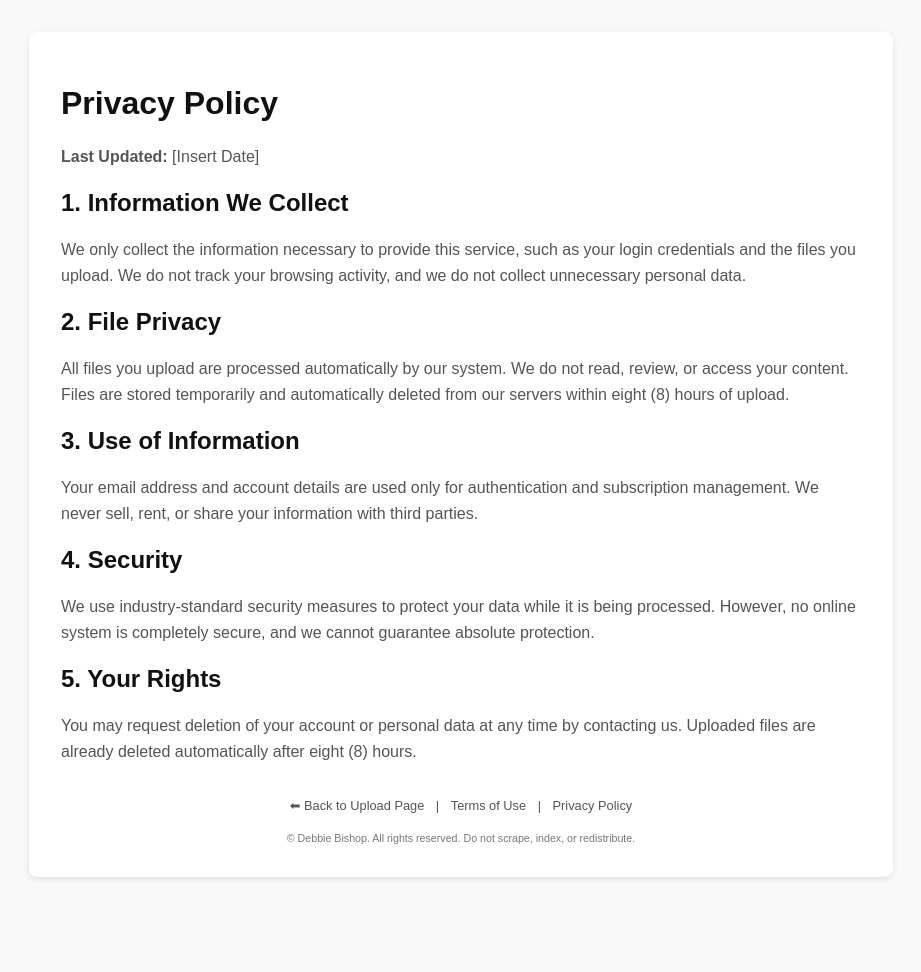
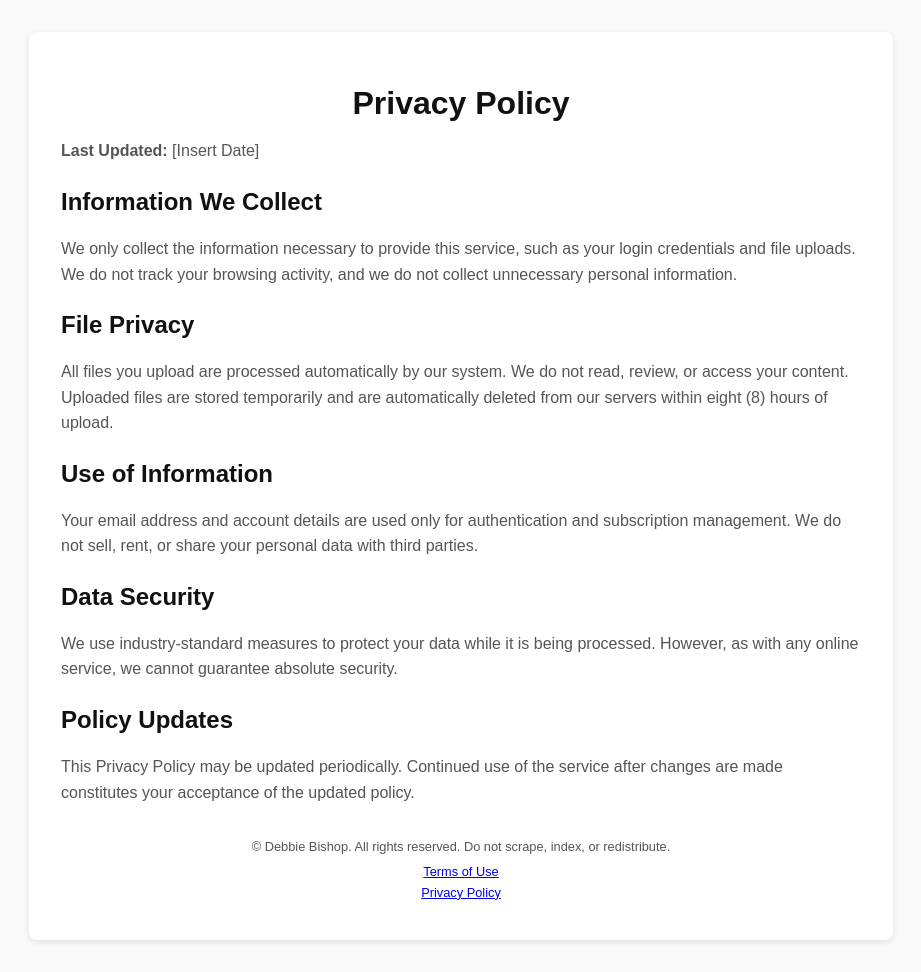
Before and after one commit to dbishop604/cleancopy_app, a Flask app: page /privacy in a window 1280 px wide. Shown: the whole page, without its empty margins (179-1100 px from the left). Before the commit the page ends 879 px from the top, so only its background shows below. Run offline with Flask 3, Linux system fonts and the light colour scheme.

Commit message:
Update privacy.html

```diff
--- a/templates/privacy.html
+++ b/templates/privacy.html
@@ -3,7 +3,7 @@
 <head>
   <meta charset="UTF-8" />
   <meta name="viewport" content="width=device-width, initial-scale=1.0"/>
-  <title>Privacy Policy — CleanCopy OCR</title>
+  <title>Privacy Policy — SeamlessDocs Online</title>
   <style>
     body {
       font-family: Arial, sans-serif;
@@ -24,7 +24,13 @@
       max-width: 800px;
       width: 100%;
     }
-    h1, h2 {
+    h1 {
+      text-align: center;
+      margin-bottom: 1rem;
+      color: #111;
+    }
+    h2 {
+      margin-top: 1.5rem;
       color: #111;
     }
     p {
@@ -37,14 +43,7 @@
       font-size: 0.8rem;
       color: #777;
     }
-    footer a {
-      color: #555;
-      text-decoration: none;
-      margin: 0 0.5rem;
-    }
-    footer a:hover {
-      text-decoration: underline;
-    }
+    footer p { margin: 0.3rem 0; }
   </style>
 </head>
 <body>
@@ -52,48 +51,27 @@
     <h1>Privacy Policy</h1>
     <p><strong>Last Updated:</strong> [Insert Date]</p>
 
-    <h2>1. Information We Collect</h2>
-    <p>
-      We only collect the information necessary to provide this service, such as
-      your login credentials and the files you upload. We do not track your browsing
-      activity, and we do not collect unnecessary personal data.
-    </p>
+    <h2>Information We Collect</h2>
+    <p>We only collect the information necessary to provide this service, such as your login credentials and file uploads. We do not track your browsing activity, and we do not collect unnecessary personal information.</p>
 
-    <h2>2. File Privacy</h2>
-    <p>
-      All files you upload are processed automatically by our system. We do not
-      read, review, or access your content. Files are stored temporarily and
-      automatically deleted from our servers within eight (8) hours of upload.
-    </p>
+    <h2>File Privacy</h2>
+    <p>All files you upload are processed automatically by our system. We do not read, review, or access your content. Uploaded files are stored temporarily and are automatically deleted from our servers within eight (8) hours of upload.</p>
 
-    <h2>3. Use of Information</h2>
-    <p>
-      Your email address and account details are used only for authentication and
-      subscription management. We never sell, rent, or share your information
-      with third parties.
-    </p>
+    <h2>Use of Information</h2>
+    <p>Your email address and account details are used only for authentication and subscription management. We do not sell, rent, or share your personal data with third parties.</p>
 
-    <h2>4. Security</h2>
-    <p>
-      We use industry-standard security measures to protect your data while it is
-      being processed. However, no online system is completely secure, and we
-      cannot guarantee absolute protection.
-    </p>
+    <h2>Data Security</h2>
+    <p>We use industry-standard measures to protect your data while it is being processed. However, as with any online service, we cannot guarantee absolute security.</p>
 
-    <h2>5. Your Rights</h2>
-    <p>
-      You may request deletion of your account or personal data at any time by
-      contacting us. Uploaded files are already deleted automatically after
-      eight (8) hours.
-    </p>
+    <h2>Policy Updates</h2>
+    <p>This Privacy Policy may be updated periodically. Continued use of the service after changes are made constitutes your acceptance of the updated policy.</p>
 
     <footer>
+      <p>© Debbie Bishop. All rights reserved. Do not scrape, index, or redistribute.</p>
       <p>
-        <a href="{{ url_for('index') }}">⬅ Back to Upload Page</a> |
-        <a href="{{ url_for('terms') }}">Terms of Use</a> |
+        <a href="{{ url_for('terms') }}">Terms of Use</a><br>
         <a href="{{ url_for('privacy') }}">Privacy Policy</a>
       </p>
-      <small>© Debbie Bishop. All rights reserved. Do not scrape, index, or redistribute.</small>
     </footer>
   </div>
 </body>
```
